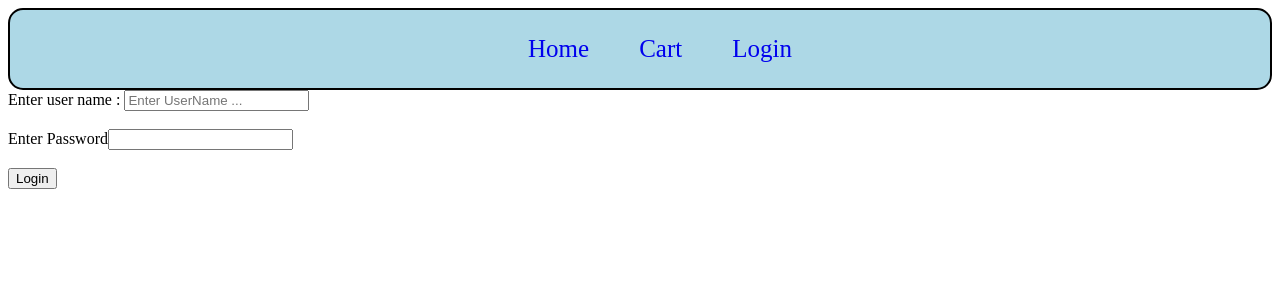
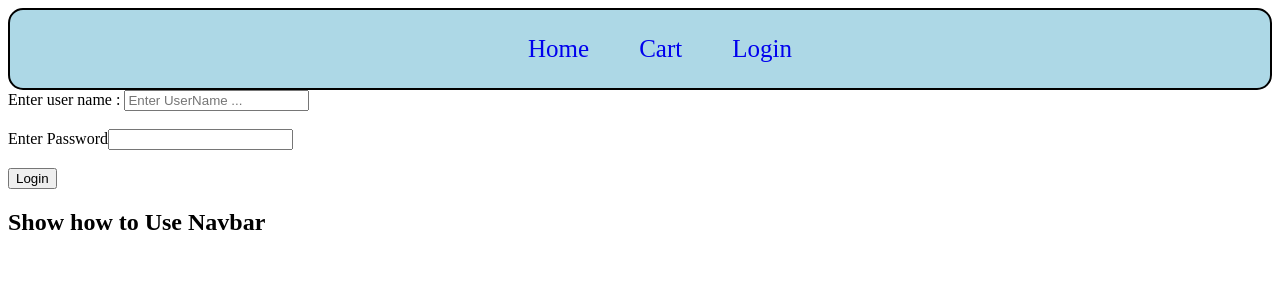
Before and after one commit to mominzishan05/Code_With_Redux, a React (Vite) app: page /login in a window 1280 px wide. Shown: the top 300 px of the page. Built offline with nearby package versions, Linux system fonts and the light colour scheme.

Commit message:
h2 added in App.jsx

```diff
--- a/src/App.jsx
+++ b/src/App.jsx
@@ -29,6 +29,7 @@ function App() {
         </Routes>
       </BrowserRouter>
     </Provider>
+    <h2>Show how to Use Navbar</h2>
     </>
   );
 }
```
